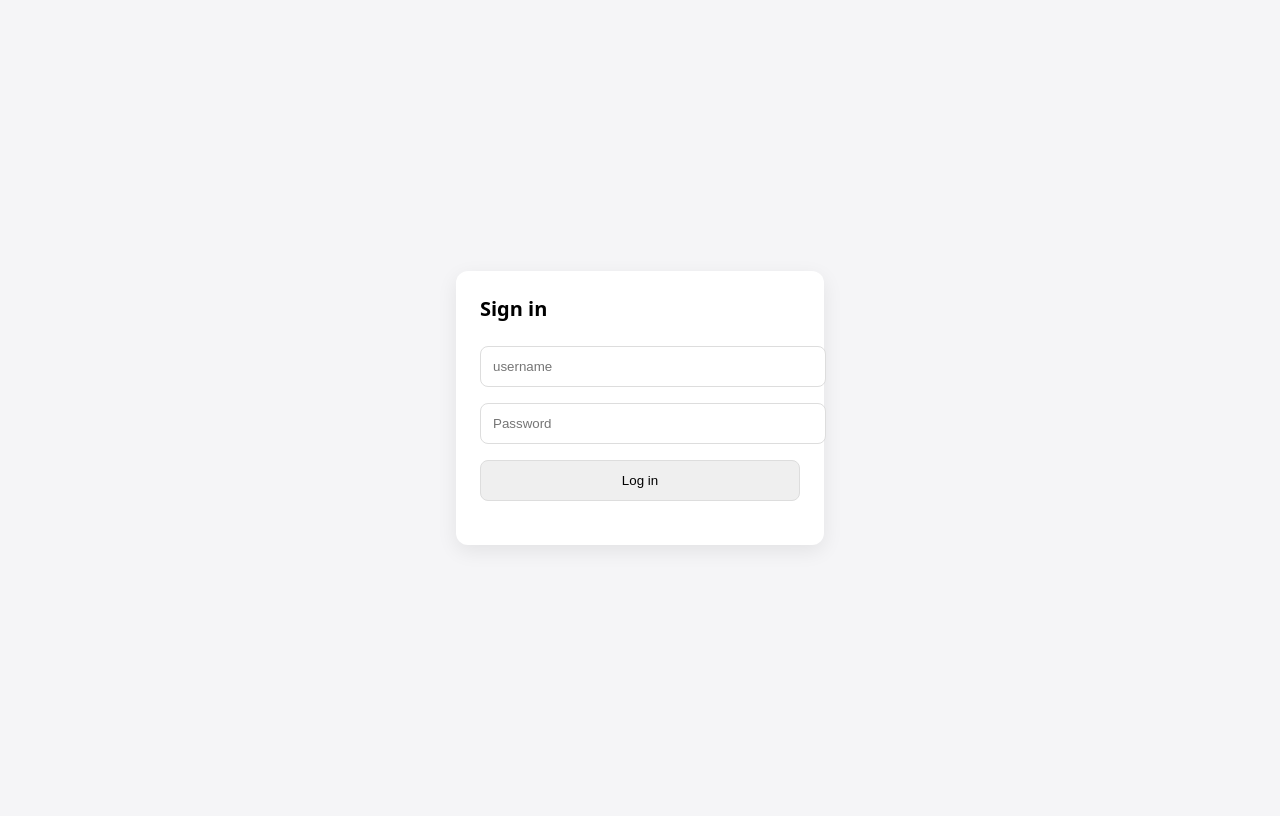
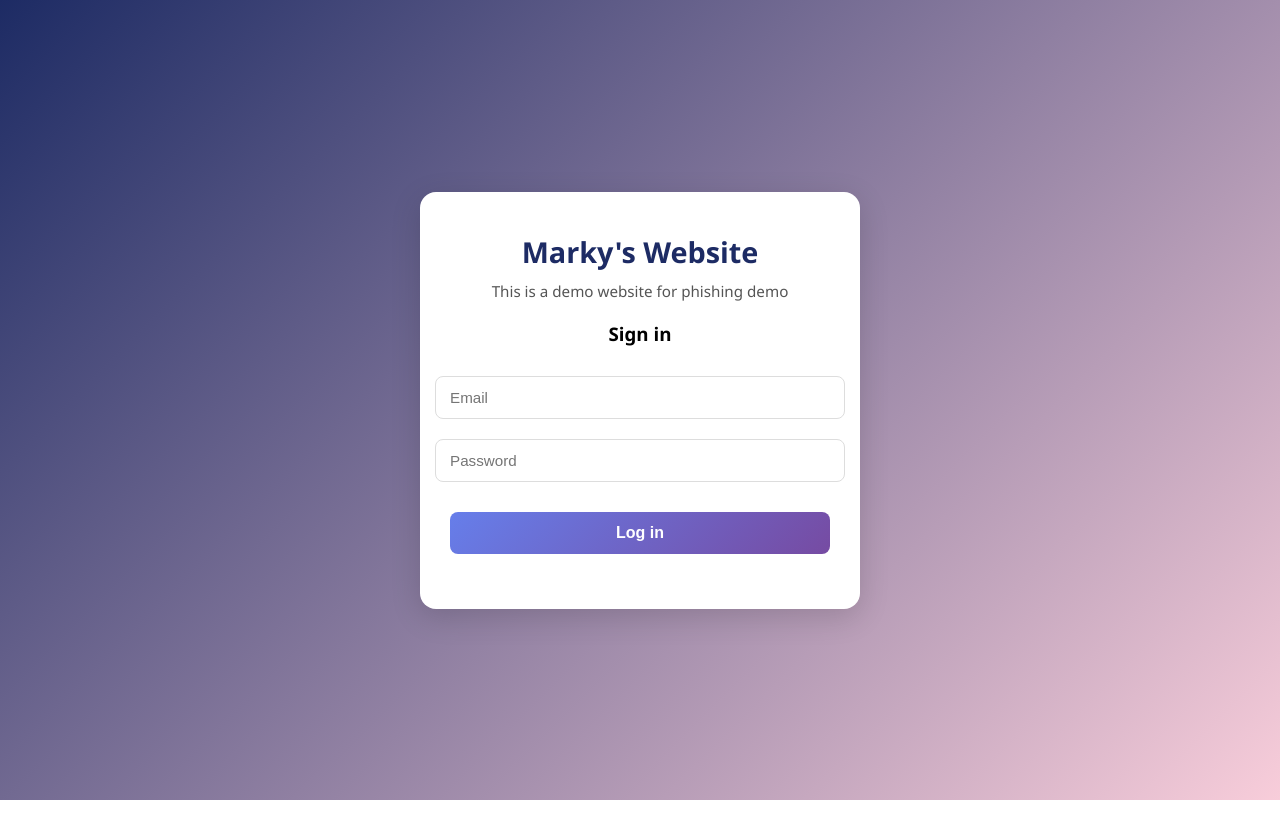
Before and after one commit to markis22/LoginPage_demo, a plain HTML site: page index.html in a window 1280 px wide. Drawn offline with Linux system fonts and the light colour scheme.

Commit message:
Update index.html

```diff
--- a/index.html
+++ b/index.html
@@ -3,22 +3,91 @@
 <head>
 <meta charset="utf-8" />
 <meta name="viewport" content="width=device-width, initial-scale=1" />
-<title>Login Demo (Static)</title>
+<title>Marky's Website</title>
 <style>
-  body { font-family: system-ui, sans-serif; display:flex; min-height:100vh; align-items:center; justify-content:center; background:#f5f5f7; }
-  .card { background:#fff; padding:24px; border-radius:12px; box-shadow:0 6px 20px rgba(0,0,0,.08); width: 320px; }
-  h1 { font-size:1.25rem; margin:0 0 1rem; }
-  input, button { width:100%; padding:.75rem; margin:.5rem 0; border:1px solid #ddd; border-radius:8px; }
-  button { cursor:pointer; }
-  .msg { margin-top:.75rem; font-size:.9rem; }
-  .ok { color:#1a7f37; } .err { color:#b00020; }
+  body {
+    font-family: "Segoe UI", system-ui, sans-serif;
+    display: flex;
+    min-height: 100vh;
+    align-items: center;
+    justify-content: center;
+    background: linear-gradient(135deg, #1d2b64, #f8cdda);
+    margin: 0;
+  }
+
+  .card {
+    background: #fff;
+    padding: 40px 30px;
+    border-radius: 16px;
+    box-shadow: 0 8px 30px rgba(0,0,0,.15);
+    width: 380px;
+    text-align: center;
+  }
+
+  h1 {
+    margin: 0;
+    font-size: 1.8rem;
+    color: #1d2b64;
+  }
+
+  h2 {
+    margin: 10px 0 20px;
+    font-size: 0.95rem;
+    font-weight: 400;
+    color: #555;
+  }
+
+  form {
+    margin-top: 20px;
+    display: flex;
+    flex-direction: column;
+    align-items: center;
+  }
+
+  input {
+    width: 100%;
+    padding: 12px 14px;
+    margin: 10px 0;
+    border: 1px solid #ddd;
+    border-radius: 8px;
+    font-size: 0.95rem;
+  }
+
+  button {
+    width: 100%;
+    padding: 12px 14px;
+    margin-top: 20px;
+    border: none;
+    border-radius: 8px;
+    font-size: 1rem;
+    font-weight: bold;
+    color: #fff;
+    background: linear-gradient(135deg, #667eea, #764ba2);
+    cursor: pointer;
+    transition: background 0.3s ease;
+  }
+
+  button:hover {
+    background: linear-gradient(135deg, #5a67d8, #6b46c1);
+  }
+
+  .msg {
+    margin-top: 15px;
+    font-size: 0.9rem;
+  }
+
+  .ok { color: #1a7f37; }
+  .err { color: #b00020; }
 </style>
 </head>
 <body>
   <div class="card">
-    <h1>Sign in</h1>
+    <h1>Marky's Website</h1>
+    <h2>This is a demo website for phishing demo</h2>
+
+    <h3 style="margin-top: 20px;">Sign in</h3>
     <form id="loginForm">
-      <input id="username" type="username" placeholder="username" required />
+      <input id="email" type="email" placeholder="Email" required />
       <input id="password" type="password" placeholder="Password" required />
       <button type="submit">Log in</button>
       <div id="msg" class="msg"></div>
@@ -26,7 +95,7 @@
   </div>
 
 <script>
-  // ⚠️ Demo only — not secure. Hard-coded check in the browser.
+  // Demo-only login check (hardcoded)
   const DEMO_USER = "demo@example.com";
   const DEMO_PASS = "secret123";
 
@@ -37,10 +106,8 @@
 
     const msg = document.getElementById("msg");
     if (email === DEMO_USER && pass === DEMO_PASS) {
-      msg.textContent = "Logged in (demo). No backend attached.";
+      msg.textContent = "Logged in (demo only, no backend).";
       msg.className = "msg ok";
-      // Example: show a fake “protected” section
-      // location.href = "#"; // or reveal a hidden div
     } else {
       msg.textContent = "Invalid credentials (demo check).";
       msg.className = "msg err";
```
